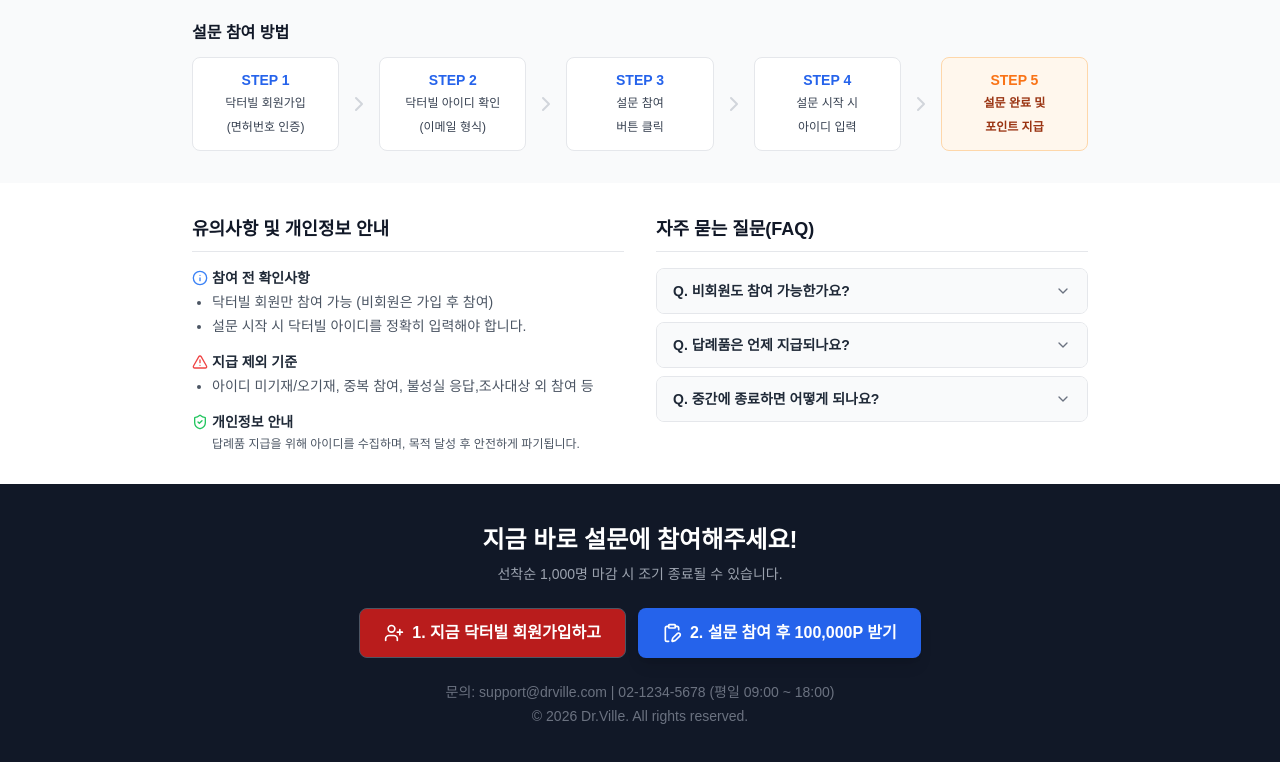
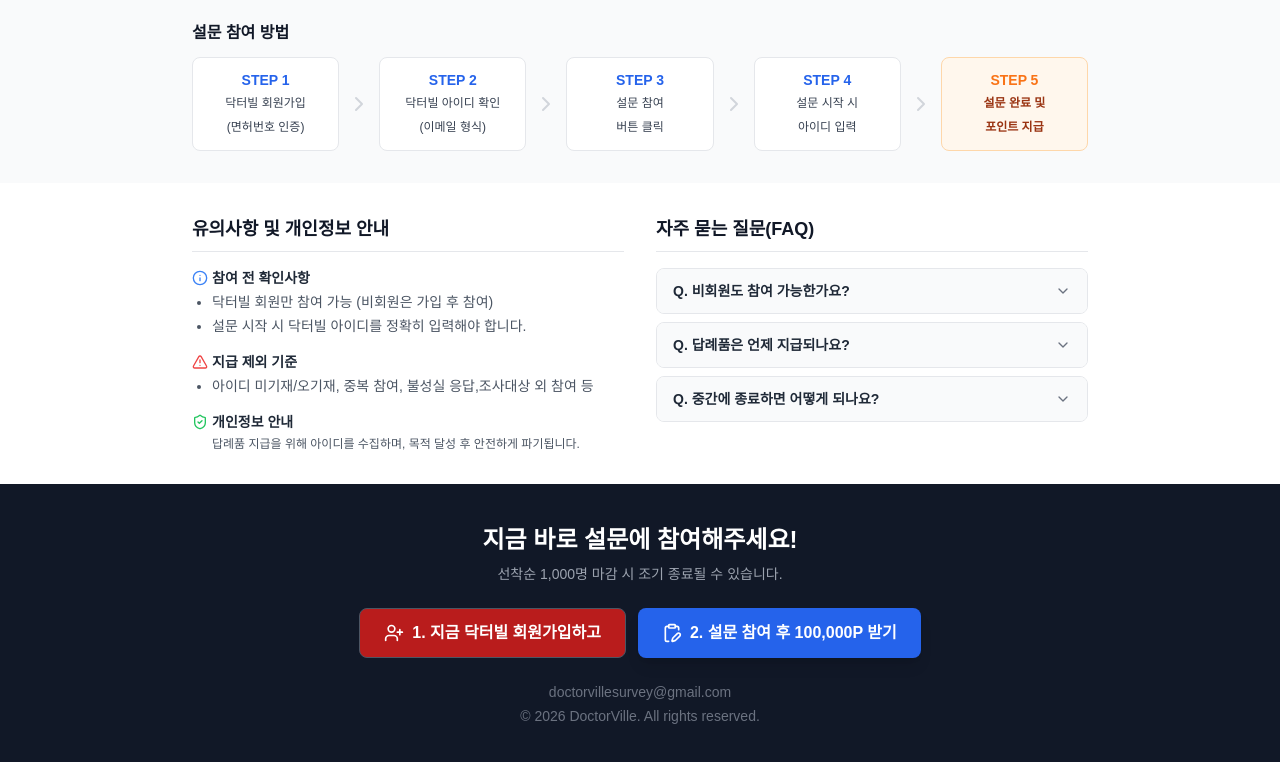
Before and after one commit to ojungin/bit, a plain HTML site: page index.html in a window 1280 px wide. Shown: the part 1297-2059 px from the top of the page. Drawn offline with nearby package versions, Linux system fonts and the light colour scheme; a web font is replaced by a local one.

Commit message:
Update index.html

```diff
--- a/index.html
+++ b/index.html
@@ -207,8 +207,8 @@
             </div>
 
             <div class="mt-6 text-gray-500 text-xs sm:text-sm">
-                <p>문의: support@drville.com | 02-1234-5678 (평일 09:00 ~ 18:00)</p>
-                <p class="mt-1">&copy; 2026 Dr.Ville. All rights reserved.</p>
+                <p>doctorvillesurvey@gmail.com</p>
+                <p class="mt-1">&copy; 2026 DoctorVille. All rights reserved.</p>
             </div>
         </div>
     </section>
```
